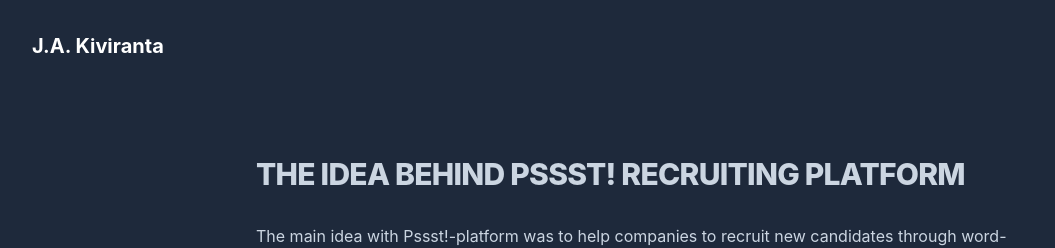
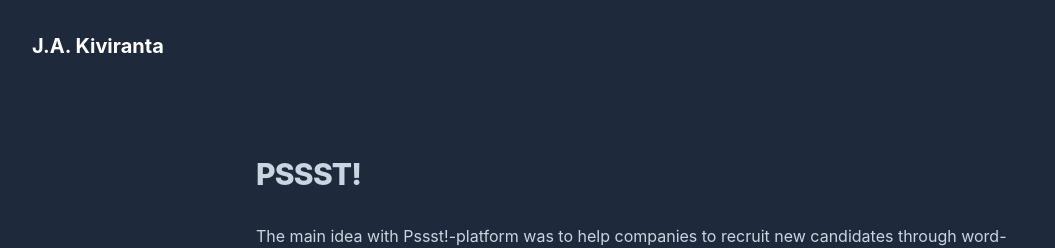
Before and after one commit to josuakiviranta/josuakiviranta.com, a Next.js app: page /pssst in a window 1280 px wide. Shown: the top 248 px of the page, without its empty margins (0-1055 px from the left). Built offline with nearby package versions, Linux system fonts and the light colour scheme.

Commit message:
text tweaks to pssst

```diff
--- a/components/ProjectsSection.tsx
+++ b/components/ProjectsSection.tsx
@@ -15,7 +15,7 @@
         />
         <ProjectContainer
           header="Pssst!"
-          description="Recruitment platform with a map and the ability for creating references."
+          description="Crowd-sourced headhuntin - Recruitment platform with a map and the ability for creating references."
           website="https://www.pssst.work"
           projectImage="/pssst-cover.png"
           ideaPage="/pssst"
--- a/pages/pssst.tsx
+++ b/pages/pssst.tsx
@@ -9,7 +9,7 @@
       <Section>
         <div className="max-w-screen-md m-auto">
           <h2 className="text-2xl sm:text-3xl font-extrabold tracking-tight uppercase mb-8">
-            The idea behind Pssst! recruiting platform
+            Pssst!
           </h2>
           <p className="mb-16">
             The main idea with Pssst!-platform was to help companies to recruit
```
